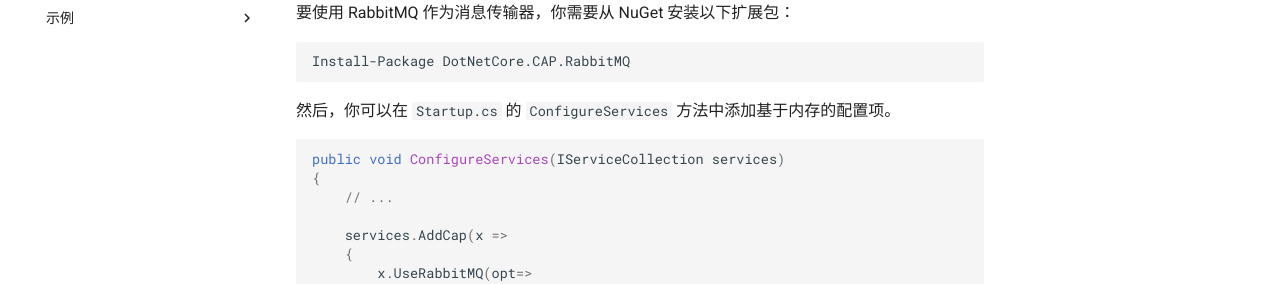
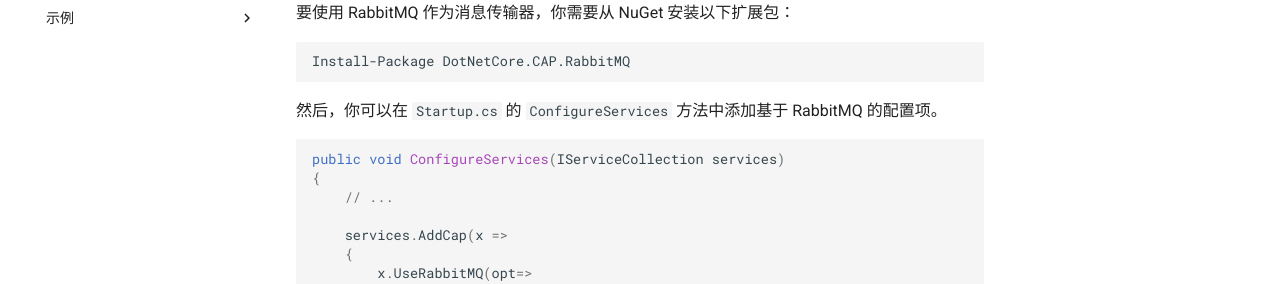
Before and after one commit to dotnetcore/CAP, an MkDocs documentation site: the page built from docs/content/user-guide/zh/transports/rabbitmq.md, in a window 1280 px wide and 900 px high. Shown: the part 437-721 px from the top of the window. Built offline with MkDocs 1.6.1 and Material for MkDocs 9.7.7, drawn with Linux system fonts in a browser that asks for light colours; comment, search, counter and statistics services are not loaded.

Commit message:
Update rabbitmq.md

````diff
--- a/docs/content/user-guide/zh/transports/rabbitmq.md
+++ b/docs/content/user-guide/zh/transports/rabbitmq.md
@@ -14,7 +14,7 @@
 
 ```
 
-然后，你可以在 `Startup.cs` 的 `ConfigureServices` 方法中添加基于内存的配置项。
+然后，你可以在 `Startup.cs` 的 `ConfigureServices` 方法中添加基于 RabbitMQ 的配置项。
 
 ```csharp
 
````
